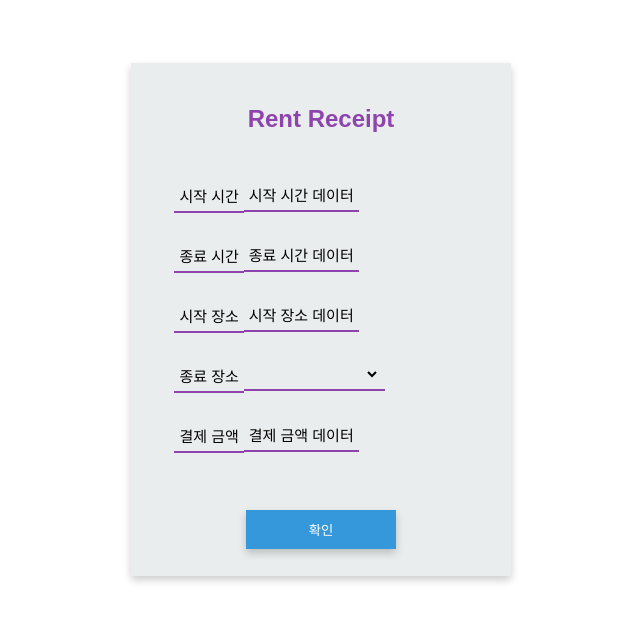
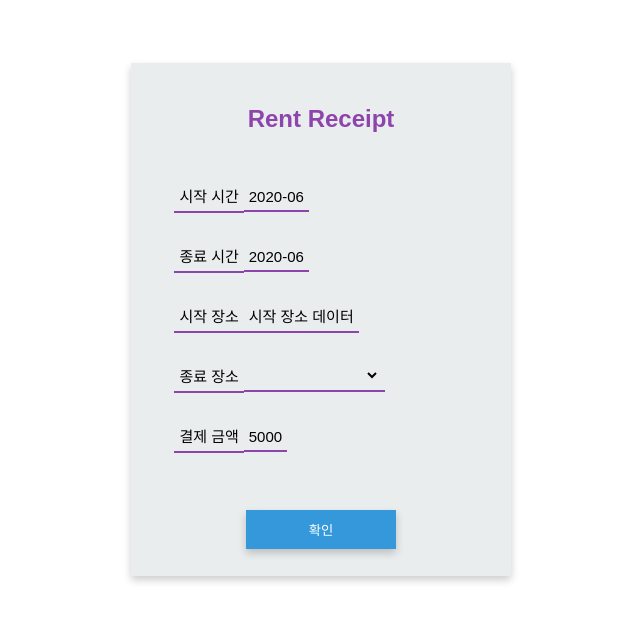
Before and after one commit to reyeon1209/Database_Project_2, a plain HTML site: page 사용자/receipt.html in a window 1280 px wide. Shown: the whole page, without its empty margins (319-959 px from the left). Drawn offline with Linux system fonts and the light colour scheme.

Commit message:
receipt 수정*3

```diff
--- a/사용자/css/receipt.css
+++ b/사용자/css/receipt.css
@@ -11,6 +11,11 @@ td {
 	background-color: #EAEDED;
 	border-bottom: 2px solid #8E44AD;
 	font-size: 15px;
+
+}
+
+#startTime, #endTime, #price {
+	margin-top: 1%;
 }
 
 #end_place {
@@ -19,10 +24,6 @@ td {
 	border: 0;
 	background-color: #EAEDED;
 	font-size: 15px;
-}
-
-.input {
-	margin-top: -1%;
 }
 
 .btn_okay {
--- a/사용자/receipt.html
+++ b/사용자/receipt.html
@@ -17,12 +17,12 @@
                     <table>
                         <tr>
                             <td>시작 시간</td>
-                            <td class="input" id="startTime"> 시작 시간 데이터</td>
+                            <td class="input" id="startTime"> 2020-06</td>
                         </tr>
 
                         <tr>
                             <td>종료 시간 </td>
-                            <td class="input"id="endTime"> 종료 시간 데이터</td>
+                            <td class="input"id="endTime"> 2020-06</td>
                         </tr>
 
                         <tr>
@@ -37,12 +37,13 @@
                                     <option value="" selected disabled hidden> </option>
                                     <option>화양사거리</option>
                                     <option>어린이대공원후문</option>
-                                </select></td>
+                                </select>
+                            </td>
                         </tr>
 
                         <tr>
                             <td>결제 금액 </td>
-                            <td class="input" id="price"> 결제 금액 데이터</td>
+                            <td class="input" id="price"> 5000</td>
                         </tr>
                     </table>
 
```
Also changed, not shown: 관리자/vehicle.html (+1 -1 lines).
